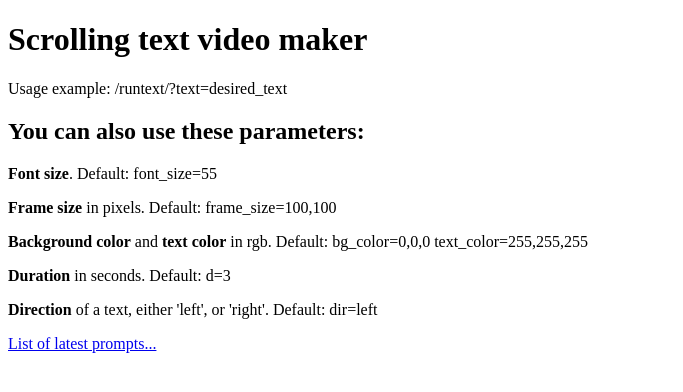
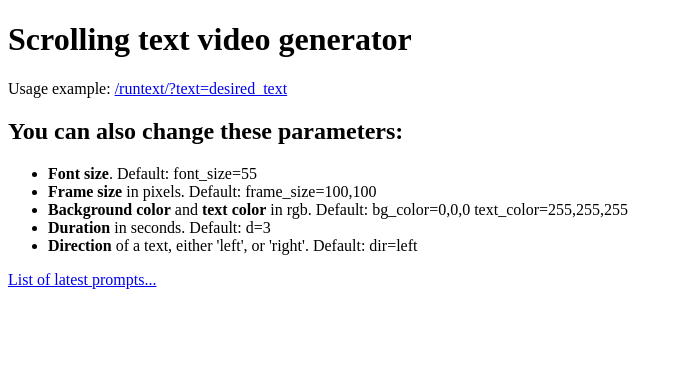
Before and after one commit to dzherb/scrolling-text-generator, a Django app: page / in a window 1280 px wide. Shown: the top 392 px of the page, without its empty margins (0-683 px from the left). Run offline with Django 4.2, Linux system fonts and the light colour scheme.

Commit message:
Home page html visual changes

```diff
--- a/ScrollingTextApp/video_generator/templates/video_generator/home.html
+++ b/ScrollingTextApp/video_generator/templates/video_generator/home.html
@@ -5,14 +5,16 @@
     <title>Text to video</title>
 </head>
 <body>
-    <h1>Scrolling text video maker</h1>
-    <p>Usage example: /runtext/?text=desired_text</p>
-    <h2>You can also use these parameters:</h2>
-    <p><b>Font size</b>. Default: font_size=55</p>
-    <p><b>Frame size</b> in pixels. Default: frame_size=100,100</p>
-    <p><b>Background color</b> and <b>text color</b> in rgb. Default: bg_color=0,0,0 text_color=255,255,255</p>
-    <p><b>Duration</b> in seconds. Default: d=3</p>
-    <p><b>Direction</b> of a text, either 'left', or 'right'. Default: dir=left</p>
+    <h1>Scrolling text video generator</h1>
+    <p>Usage example: <a href="/runtext/?text=desired_text">/runtext/?text=desired_text</a></p>
+    <h2>You can also change these parameters:</h2>
+    <ul>
+    <li><b>Font size</b>. Default: font_size=55</li>
+    <li><b>Frame size</b> in pixels. Default: frame_size=100,100</li>
+    <li><b>Background color</b> and <b>text color</b> in rgb. Default: bg_color=0,0,0 text_color=255,255,255</li>
+    <li><b>Duration</b> in seconds. Default: d=3</li>
+    <li><b>Direction</b> of a text, either 'left', or 'right'. Default: dir=left</li>
+    </ul>
     <a href="/latest">List of latest prompts...</a>
 </body>
 </html>
```
